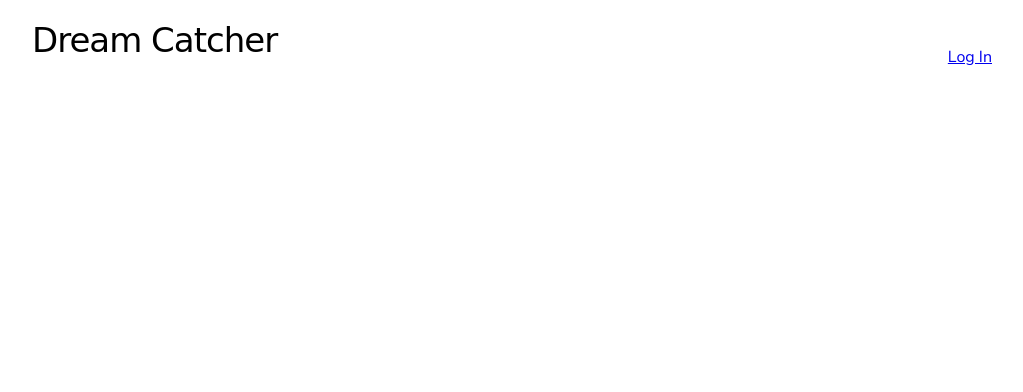
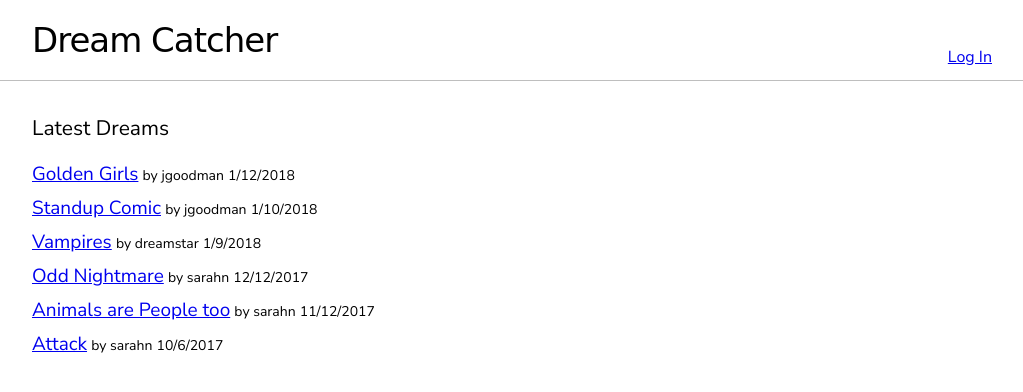
Before and after one commit to jmpainter/dream-catcher, a website: page public/index.html in a window 1280 px wide. Shown: the whole page, without its empty margins (138-1161 px from the left). Drawn offline with nearby package versions, Linux system fonts and the light colour scheme; a web font is replaced by a local one.

Commit message:
added static current dream list

```diff
--- a/public/css/main.css
+++ b/public/css/main.css
@@ -23,6 +23,7 @@ body {
 }
 header {
   padding: 20px 0px;
+  border-bottom: 1px solid #bebebe;
 }
 header h1 {
   font-family: 'Paprika', cursive;
@@ -38,3 +39,20 @@ header h1 {
 header .row {
   position: relative;
 }
+main {
+  padding-top: 33px;
+}
+h2 {
+  font-size: 21px;
+}
+.dream-list {
+  list-style: none;
+  line-height: 2em;
+  padding: 0;
+}
+.dream-list li a {
+  font-size: 19px;
+}
+.dream-list .author, .dream-list .date {
+  font-size: 14px;
+}
--- a/public/index.html
+++ b/public/index.html
@@ -20,7 +20,44 @@
       </div>
     </div>
   </header>
-  <main role="main" class="js-output" aria-live="assertive" hidden>
+  <main role="main" class="js-output" aria-live="assertive">
+    <div class="row">
+      <div class="col-12">
+        <h2>Latest Dreams</h2>
+        <ul class="dream-list">
+          <li>
+            <a href="javascript:void(0)">Golden Girls</a>
+            <span class="author">by jgoodman</span>
+            <span class="date">1/12/2018</span>
+          </li>
+          <li>
+            <a href="javascript:void(0)">Standup Comic</a>
+            <span class="author">by jgoodman</span>
+            <span class="date">1/10/2018</span>
+          </li>
+          <li>
+            <a href="javascript:void(0)">Vampires</a>
+            <span class="author">by dreamstar</span>
+            <span class="date">1/9/2018</span>
+          </li>
+          <li>
+            <a href="javascript:void(0)">Odd Nightmare</a>
+            <span class="author">by sarahn</span>
+            <span class="date">12/12/2017</span>
+          </li>
+          <li>
+            <a href="javascript:void(0)">Animals are People too</a>
+            <span class="author">by sarahn</span>
+            <span class="date">11/12/2017</span>
+          </li>
+          <li>
+            <a href="javascript:void(0)">Attack</a>
+            <span class="author">by sarahn</span>
+            <span class="date">10/6/2017</span>
+          </li>
+        </ul>
+      </div>
+    </div>
   </main>
   <script
   src="https://code.jquery.com/jquery-3.3.1.min.js"
--- a/public/js/app.js
+++ b/public/js/app.js
@@ -3,7 +3,15 @@ function getLatestDreams(callback) {
   setTimeout(() => callback(MOCK_LATEST_DREAMS), 100);
 }
 
-function getLatestDreams(data) {
+function displayLatestDreams(data) {
+  $('main')
+    .prop('hidden', false)
+    .append('<div class="row"><div class="col-12"><h2>Latest Dreams</h2>');
+
+  for(index in data.latestDreams) {
+    $('main').append('<p>' + data.latestDreams[index].title + '</p');
+  }
+  $('main').append('</div></div>');
 
 }
 
@@ -12,6 +20,6 @@ function getAndDisplayLatestDreams() {
 }
 
 function startApp() {
-  getAndDisplayLatestDreams();
+  //getAndDisplayLatestDreams();
 }
 $(startApp);
```
